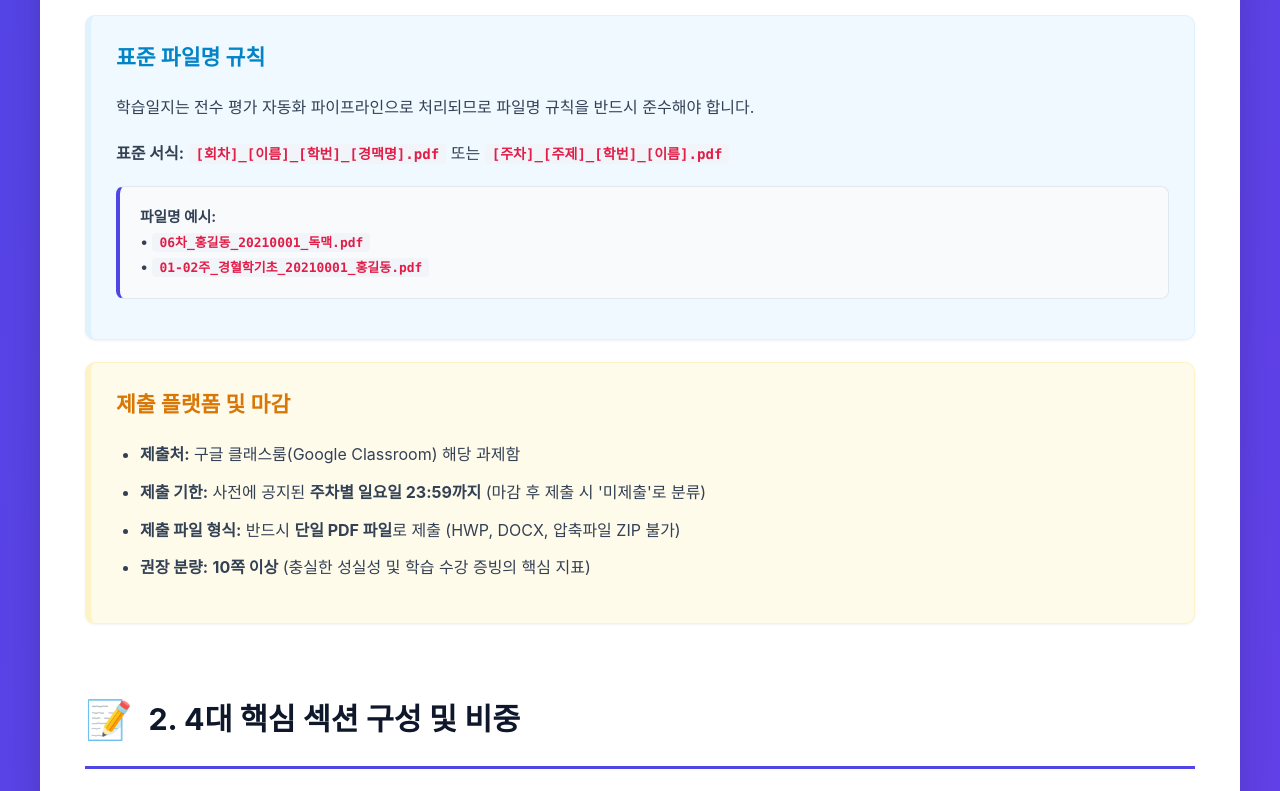
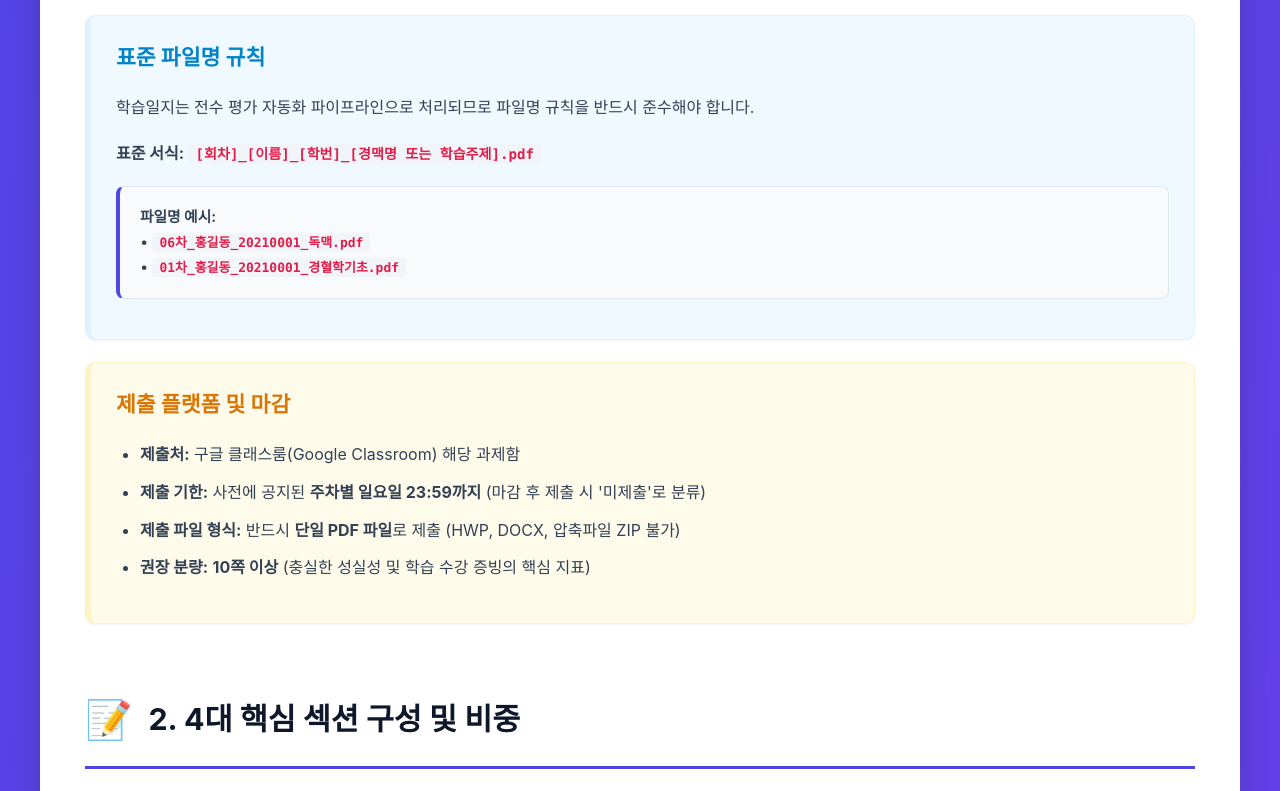
Before and after one commit to jaehyokim-sketch/Study-Log, a plain HTML site: page index.html in a window 1280 px wide. Shown: the part 1120-1911 px from the top of the page. Drawn offline with Linux system fonts and the light colour scheme.

Commit message:
fix: unify standard filename format to [회차]_[이름]_[학번]_[경맥명 또는 학습주제].pdf

```diff
--- a/index.html
+++ b/index.html
@@ -531,11 +531,11 @@
                 <div class="box box-info">
                     <h3 style="margin-top:0;">표준 파일명 규칙</h3>
                     <p>학습일지는 전수 평가 자동화 파이프라인으로 처리되므로 파일명 규칙을 반드시 준수해야 합니다.</p>
-                    <p><strong>표준 서식:</strong> <code>[회차]_[이름]_[학번]_[경맥명].pdf</code> 또는 <code>[주차]_[주제]_[학번]_[이름].pdf</code></p>
+                    <p><strong>표준 서식:</strong> <code>[회차]_[이름]_[학번]_[경맥명 또는 학습주제].pdf</code></p>
                     <div class="example-box">
                         <strong>파일명 예시:</strong><br>
                         • <code>06차_홍길동_20210001_독맥.pdf</code><br>
-                        • <code>01-02주_경혈학기초_20210001_홍길동.pdf</code>
+                        • <code>01차_홍길동_20210001_경혈학기초.pdf</code>
                     </div>
                 </div>
 
@@ -1048,7 +1048,7 @@
 
                 <h3>[A] 기본 형식 및 규격</h3>
                 <ul class="checklist">
-                    <li><input type="checkbox"> 파일명이 <code>[회차]_[이름]_[학번]_[경맥명].pdf</code> 형식으로 바르게 작성되었는가?</li>
+                    <li><input type="checkbox"> 파일명이 <code>[회차]_[이름]_[학번]_[경맥명 또는 학습주제].pdf</code> 형식으로 바르게 작성되었는가?</li>
                     <li><input type="checkbox"> 한글(HWP)이나 워드(DOCX)가 아닌 <strong>단일 PDF 파일</strong>로 변환하였는가?</li>
                     <li><input type="checkbox"> 전체 분량이 10쪽 이상으로 성실하게 작성되었는가?</li>
                     <li><input type="checkbox"> 본문 10pt, 제목 12pt Bold, 줄간격(한글 150%, 워드 1.0배) 편집 기준을 준수했는가?</li>
```
Also changed, not shown: 1 other file.
